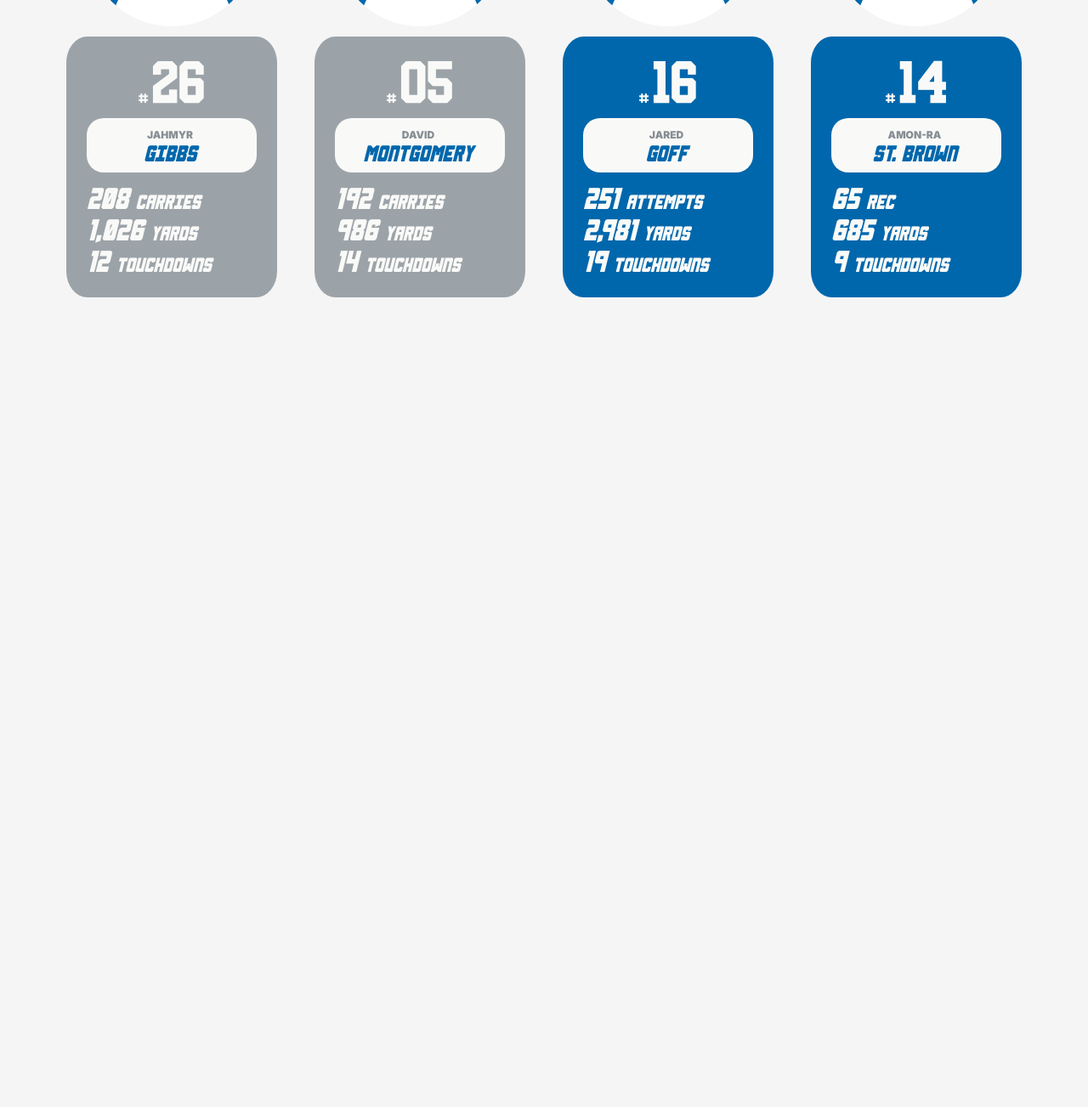
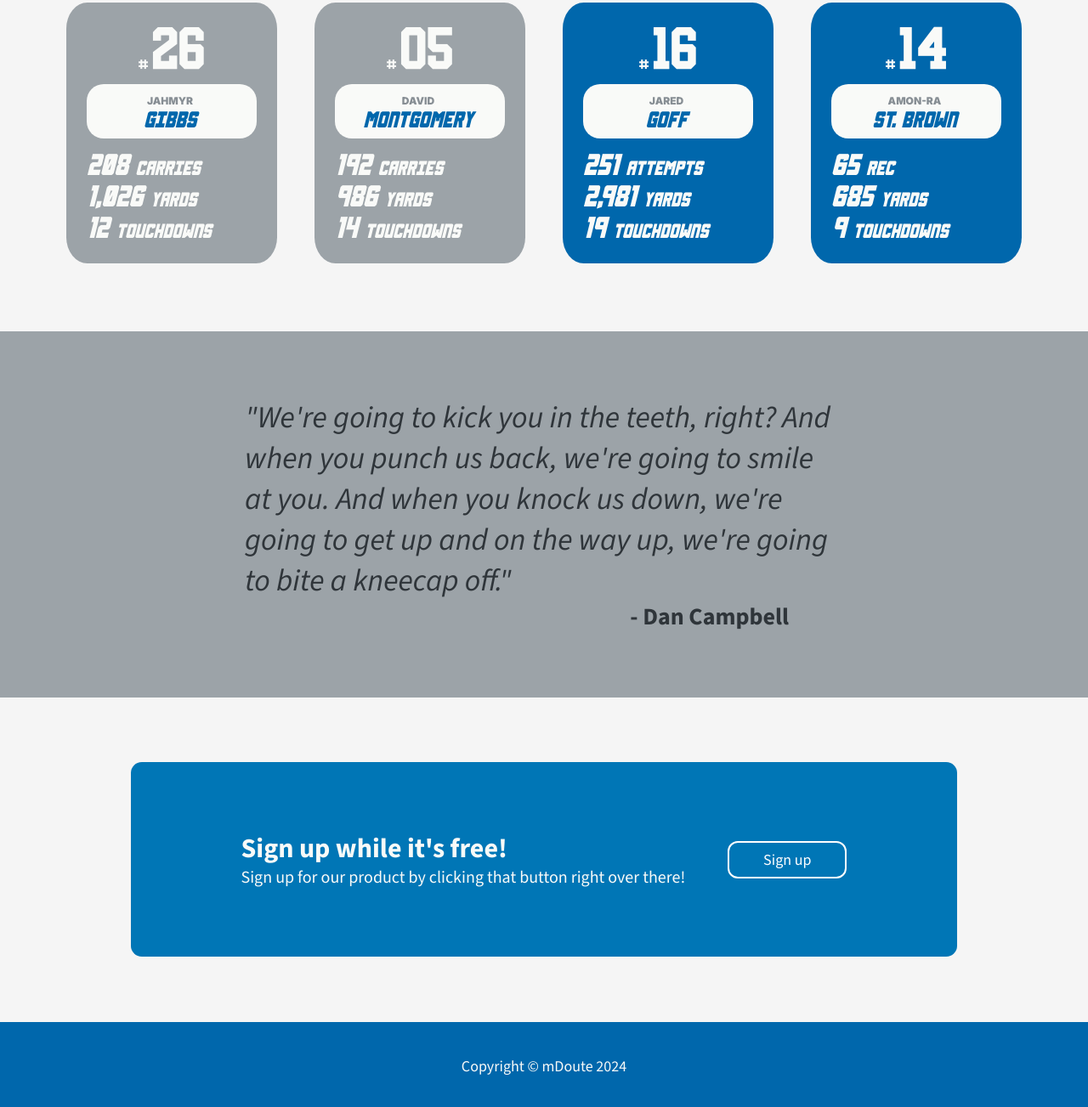
Before and after one commit to mdoute/landing-page, a plain HTML site: page index.html in a window 1280 px wide. Shown: the part 797-2100 px from the top of the page at 85% size. Before the commit the page ends 1227 px from the top, so only its background shows below. Drawn offline with nearby package versions, Linux system fonts and the light colour scheme.

Commit message:
Final version 1.0
The assignment is complete. I'm not sure if I'll come back to this once I learn more JavaScript and whatnot, but if so I'd like to add data related to the team and individual players.

```diff
--- a/index.html
+++ b/index.html
@@ -97,13 +97,24 @@
           </div>
     </div>
     <div class="quote-section">
-
+        <div class="quote">
+            "We're going to kick you in the teeth, right? And when you punch us back, we're going to smile at you. And when you knock us down, we're going to get up and on the way up, we're going to bite a kneecap off."
+            <div class="quote-author">
+                <span>- Dan Campbell</span>
+            </div>
+        </div>
     </div>
     <div class="opt-in">
-
+        <div class="opt-in-text">
+            <h4>Sign up while it's free!</h4>
+            <span>Sign up for our product by clicking that button right over there!</span>
+        </div>
+        <button>Sign up</button>
     </div>
     <div class="footer">
-
+        <div class="footer-text">
+            Copyright &copy; mDoute 2024
+        </div>
     </div>
 </body>
 </html>
--- a/style.css
+++ b/style.css
@@ -13,7 +13,7 @@ body {
     font-family: "Source Sans 3", sans-serif;
     font-optical-sizing: auto;
     font-style: normal;
-    color: #f9faf8;
+    color: #2F353A;
     background-color: #F5F5F5;
     margin: 0;
     display: flex;
@@ -21,12 +21,10 @@ body {
 }
 
 button {
-    padding: 8px 32px;
-    margin-top: 12px;
+    padding: 8px 40px;
     border-radius: 12px;
     background-color: #fff;
     color: #0076b6;
-    align-self: flex-start;
     font-family: "Source Sans 3", sans-serif;
     font-optical-sizing: auto;
     font-weight: 800;
@@ -53,6 +51,10 @@ div.header ul {
     display: flex;
     gap: 20px;
     font-size: 18px;
+}
+
+div.hero-card button {
+    align-self: flex-start;
 }
 
 .logo {
@@ -102,7 +104,7 @@ div.header ul {
     flex-wrap: wrap;
     justify-content: center;
     gap: 44px;
-    padding-top: 5vh;
+    padding: 5vh 0vh;
   }
 
 .player-card {
@@ -201,7 +203,7 @@ div.stat-card ul, div.stat-card-alt ul {
 }
 
 .content {
-    padding: 10vh 0px;
+    padding: 5vh 0vh;
     text-align: center;
 }
 
@@ -209,18 +211,78 @@ div.stat-card ul, div.stat-card-alt ul {
 .title {
     font-size: 36px;
     font-weight: 900;
-    color: #2F353A;
 }
 
 .subtitle {
     font-style: italic;
     font-weight: 400;
-    color: #2F353A;
 }
 
-.text {
-    color: #2F353A;
+.quote-section {
+    display: flex;
+    flex-direction: column;
+    justify-content: center;
+    align-items: center;
+    background-color: #9CA3A8;
 }
+
+.quote {
+   font-size: 36px;
+   font-style: italic;
+   font-weight: 300;
+   padding: 6vw;
+   width: 55vw;
+   color: #2F353A;
+}
+
+.quote-author {
+    text-align: right;
+    font-style: normal;
+    font-weight: 700;
+    font-size: 28px;
+    padding-right: 5vw;
+}
+
+.opt-in {
+    margin: 6vw 12vw;
+    padding: 10vh;
+    border-radius: 1vw;
+    background-color: #0076b6;
+    color: #f9faf8;
+    display: flex;
+    justify-content: space-evenly;
+    align-items: center;
+    font-size: 20px;
+}
+
+div.opt-in-text > h4 {
+    font-weight: bold;
+    font-size: 32px;
+    margin: 0;
+    padding: 0;
+}
+
+div.opt-in > button {
+    background-color: #0076b6;
+    border: 2px solid #fff;
+    color: #fff;
+    font-weight: 400;
+    font-size: 18px;
+}
+
+.footer {
+    font-size: 18px;
+    background-color: #0067ac;
+    color: #f9faf8;
+    display: flex;
+    justify-content: center;
+    align-items: center;
+    padding: 5vh;
+}
+
+
+
+
 
 /*
 Honolulu Blue
```
